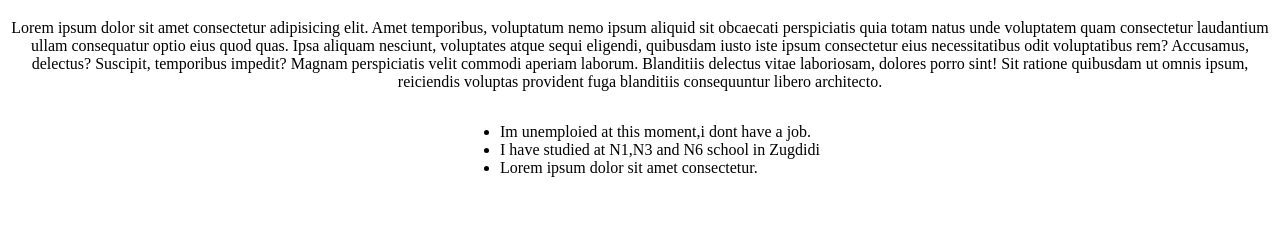
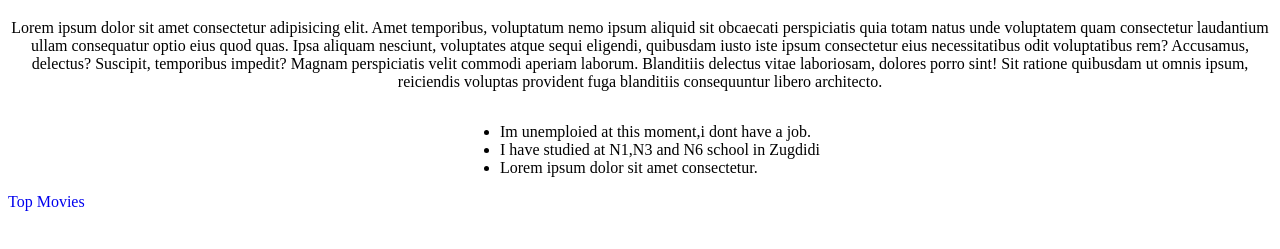
Before and after one commit to kharchoo7/HTMLHomeWork1, a plain HTML site: page homework-2/about.html in a window 1280 px wide. Shown: the part 61-310 px from the top of the page. Drawn offline with Linux system fonts and the light colour scheme.

Commit message:
add homework-2

```diff
--- a/homework-2/about.html
+++ b/homework-2/about.html
@@ -10,7 +10,7 @@
       About me
     </h1>
 
-    <p style="text-align: center;">
+    <p style="text-align: center">
       Lorem ipsum dolor sit amet consectetur adipisicing elit. Amet temporibus,
       voluptatum nemo ipsum aliquid sit obcaecati perspiciatis quia totam natus
       unde voluptatem quam consectetur laudantium ullam consequatur optio eius
@@ -23,13 +23,14 @@
       architecto.
     </p>
 
-    <nav style="display: flex; justify-content: center;">
-        <ul>
-            <li>Im unemploied at this moment,i dont have a job.</li>
-            <li>I have studied at N1,N3 and N6 school in Zugdidi</li>
-            <li>Lorem ipsum dolor sit amet consectetur.</li>
-        </ul>
+    <nav style="display: flex; justify-content: center">
+      <ul>
+        <li>Im unemploied at this moment,i dont have a job.</li>
+        <li>I have studied at N1,N3 and N6 school in Zugdidi</li>
+        <li>Lorem ipsum dolor sit amet consectetur.</li>
+      </ul>
     </nav>
 
+    <a style="text-decoration: none" href="./index.html">Top Movies</a>
   </body>
 </html>
```
Also changed, not shown: images/cinemaparadiso.jpg (added), images/cityofgod.jpg (added), images/eyeswideshut.jpg (added), images/ikirucoverpic.jpg (added), images/ცისფერიმთები.jpg (added).
